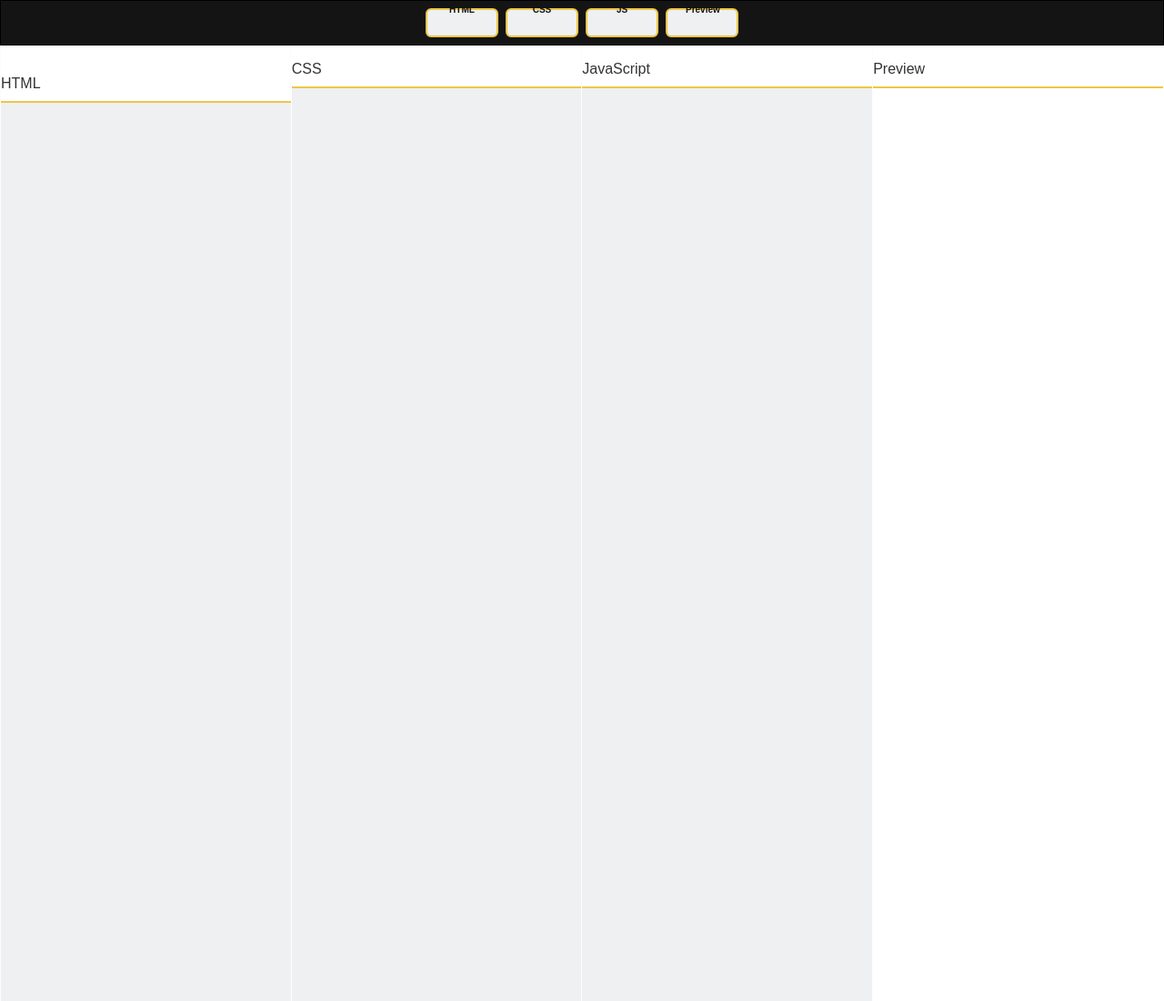
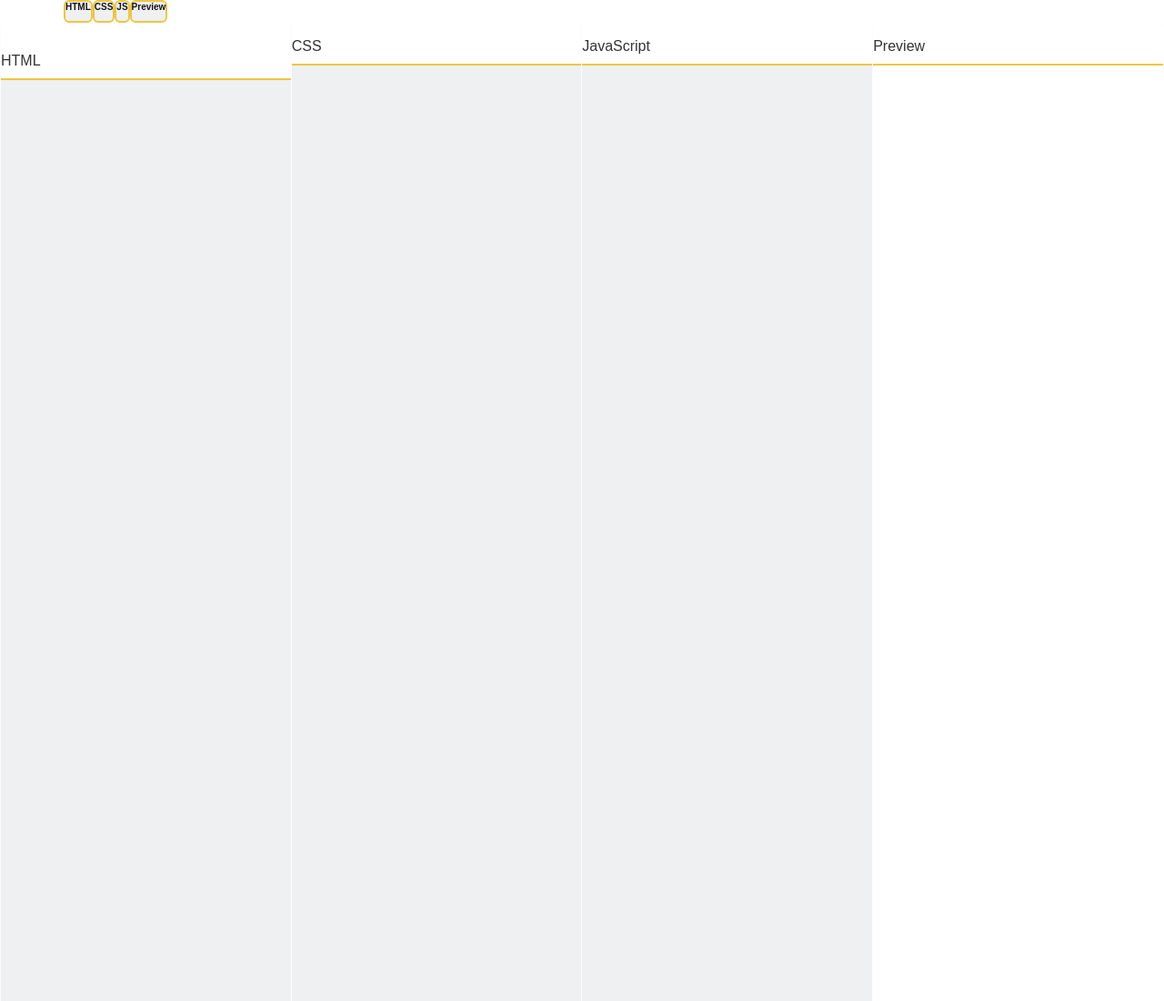
Before and after one commit to saarimz/jquery-code-player, a plain HTML site: page index.html in a window 1280 px wide. Shown: the top 1100 px of the page at 91% size. Drawn offline with nearby package versions, Linux system fonts and the light colour scheme.

Commit message:
fixed header

```diff
--- a/index.html
+++ b/index.html
@@ -15,20 +15,21 @@
 		<link rel="stylesheet" href="styles/styles.css">
 	</head>
 	<body>
-
-		<div class="header">
-			<div id="wrapper">
+		<div class="container">
+			<div class="row text-center">
+				<div class="col-md-12">
 					<div class="selectors" id="html">
-					<p class="header-elements">HTML</p>
+						<p>HTML</p>
 					</div>
 					<div class="selectors" id="css">
-					<p class="header-elements">CSS</p>
+						<p>CSS</p>
 					</div>
 					<div class="selectors" id="js">
-					<p class="header-elements">JS</p>
+						<p>JS</p>
 					</div>
 					<div class="selectors" id="preview">
-					<p class="header-elements">Preview</p>
+						<p>Preview</p>
+					</div>
 				</div>
 			</div>
 		</div>
--- a/styles/styles.css
+++ b/styles/styles.css
@@ -30,17 +30,19 @@
 			}
 
 			.selectors {
-				float: left;
 				border: 2px solid #EEC643;
 				border-radius: 6px;
-				height: 32px;
-				width: 80px;
-				margin: 8px 4px 0px 4px;
-				padding: 0px 20px;
+				margin: 0px;
+				padding: 0px;
 				background-color: #EEF0F2;
 				color: #141414;
 				font-family: Avenir, sans-serif;
 				font-weight: bold;
+				float: left;
+			}
+
+			.header-elements {
+				line-height: 0px;
 			}
 
 			.selectors:hover{
@@ -50,9 +52,7 @@
 				text-decoration: underline;
 			}
 
-			.header-elements {
-				line-height: 0px;
-			}
+
 
 			.panel {
 				height: 100%;
```
Lines whose indentation alone changed are shown as unchanged.
